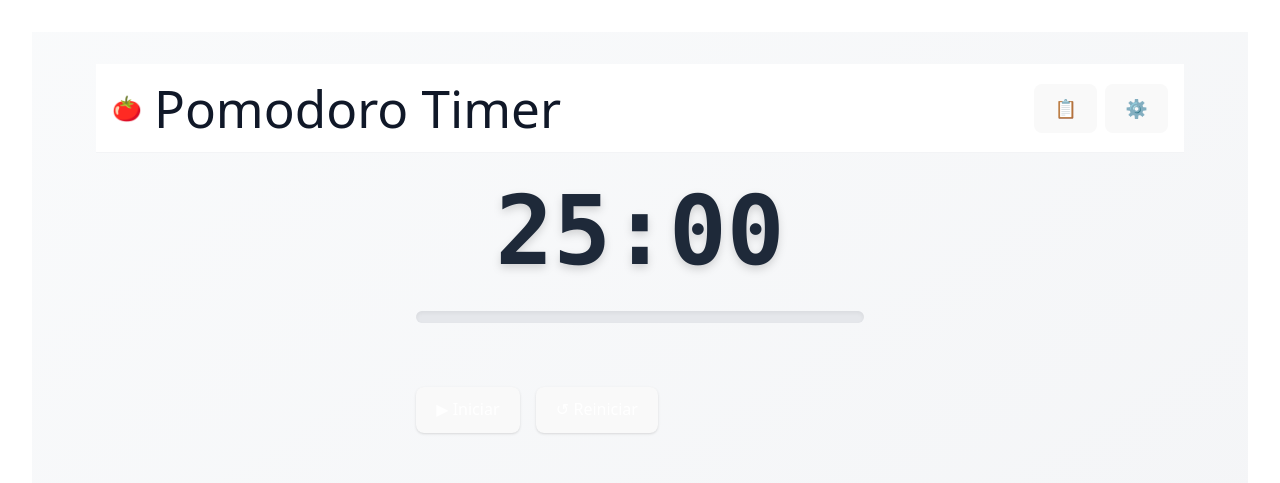
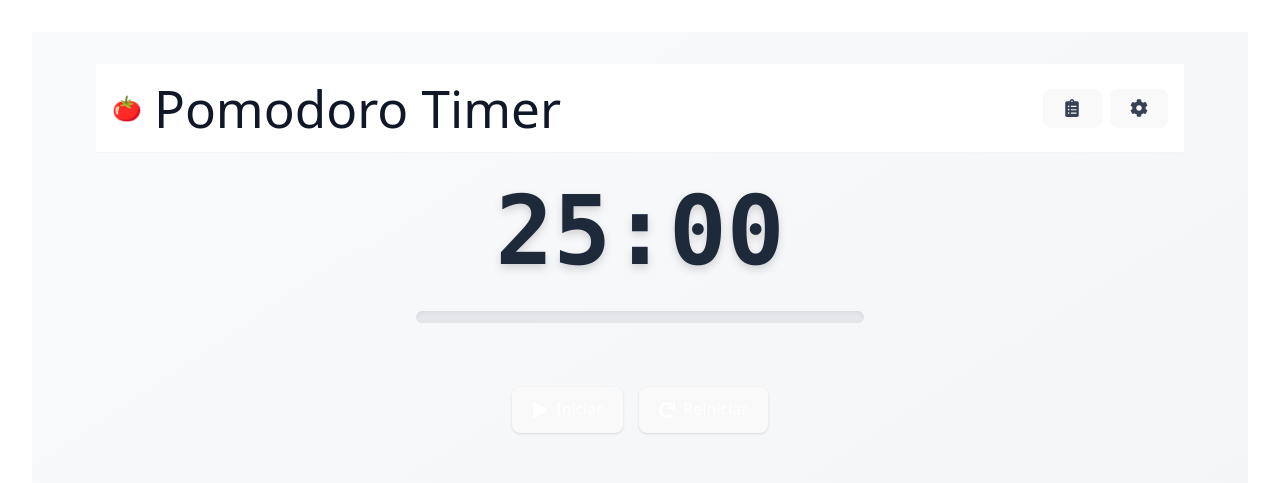
Before and after one commit to WildoFari/Pomodoro-App, a React (Vite) app: page / in a window 1280 px wide. Shown: the top 483 px of the page. Built offline with nearby package versions, Linux system fonts and the light colour scheme.

Commit message:
Install react icons

```diff
--- a/package.json
+++ b/package.json
@@ -13,6 +13,7 @@
     "@tailwindcss/vite": "^4.1.11",
     "react": "^19.1.0",
     "react-dom": "^19.1.0",
+    "react-icons": "^5.5.0",
     "tailwindcss": "^4.1.11"
   },
   "devDependencies": {
--- a/src/components/PomodoroTimer.jsx
+++ b/src/components/PomodoroTimer.jsx
@@ -1,4 +1,12 @@
 import React, { useState } from 'react';
+import {
+  FaPlay,
+  FaPause,
+  FaRedo,
+  FaHome,
+  FaCog,
+  FaClipboardList
+} from 'react-icons/fa';
 import useTimer from '../hooks/useTimer';
 import useTasks from '../hooks/useTasks';
 import { usePomodoroConfig } from '../context/PomodoroContext';
@@ -51,7 +59,7 @@ export default function PomodoroTimer() {
               onClick={isRunning ? pause : start}
               className="text-white hover:bg-white hover:bg-opacity-10 p-2 rounded-lg transition-all duration-200"
             >
-              <span className="text-lg">{isRunning ? '⏸' : '▶'}</span>
+              {isRunning ? <FaPause className="text-lg" /> : <FaPlay className="text-lg" />}
             </button>
 
             {/* Botón para volver al inicio */}
@@ -60,7 +68,7 @@ export default function PomodoroTimer() {
               className="text-white hover:bg-white hover:bg-opacity-10 p-2 rounded-lg transition-all duration-200"
               title="Volver al inicio"
             >
-              <span className="text-lg">⌂</span>
+              <FaHome className="text-lg" />
             </button>
           </div>
         </div>
@@ -115,15 +123,17 @@ export default function PomodoroTimer() {
             <div className="flex gap-4 justify-center">
               <button
                 onClick={isRunning ? pause : start}
-                className="bg-white bg-opacity-10 hover:bg-opacity-20 text-white px-6 py-3 rounded-lg text-lg font-medium transition-all duration-200 backdrop-blur-sm border border-white border-opacity-20"
+                className="bg-white bg-opacity-10 hover:bg-opacity-20 text-white px-6 py-3 rounded-lg text-lg font-medium transition-all duration-200 backdrop-blur-sm border border-white border-opacity-20 flex items-center gap-2"
               >
-                {isRunning ? '⏸ Pausar' : '▶ Reanudar'}
+                {isRunning ? <FaPause /> : <FaPlay />}
+                {isRunning ? 'Pausar' : 'Reanudar'}
               </button>
               <button
                 onClick={reset}
-                className="bg-white bg-opacity-10 hover:bg-opacity-20 text-white px-6 py-3 rounded-lg text-lg font-medium transition-all duration-200 backdrop-blur-sm border border-white border-opacity-20"
+                className="bg-white bg-opacity-10 hover:bg-opacity-20 text-white px-6 py-3 rounded-lg text-lg font-medium transition-all duration-200 backdrop-blur-sm border border-white border-opacity-20 flex items-center gap-2"
               >
-                ↺ Reiniciar
+                <FaRedo />
+                Reiniciar
               </button>
             </div>
           </div>
@@ -171,14 +181,14 @@ export default function PomodoroTimer() {
               }`}
               title="Tareas"
             >
-              <span className="text-lg">📋</span>
+              <FaClipboardList className="text-lg" />
             </button>
             <button
               onClick={() => setShowSettings(true)}
               className="p-2 text-gray-700 hover:text-gray-900 hover:bg-gray-50 rounded-md transition-all duration-200"
               title="Configuración"
             >
-              <span className="text-lg">⚙️</span>
+              <FaCog className="text-lg" />
             </button>
           </div>
         </div>
@@ -206,14 +216,14 @@ export default function PomodoroTimer() {
               }`}
               title="Tareas"
             >
-                <span className="text-lg">📋</span>
+              <FaClipboardList className="text-lg" />
             </button>
             <button
               onClick={() => setShowSettings(true)}
               className="p-2 text-gray-700 hover:text-gray-900 hover:bg-gray-50 rounded-md transition-all duration-200"
               title="Configuración"
             >
-                <span className="text-lg">⚙️</span>
+              <FaCog className="text-lg" />
             </button>
             </div>
           </div>
@@ -279,18 +289,20 @@ export default function PomodoroTimer() {
           </div>
 
           {/* Botones de control */}
-          <div className="flex flex-col sm:flex-row gap-3 md:gap-4 w-full max-w-xs md:max-w-sm lg:max-w-md">
+          <div className="flex flex-col sm:flex-row gap-3 md:gap-4 w-full max-w-xs md:max-w-sm lg:max-w-md justify-center">
             <button
               onClick={start}
-              className="bg-gray-900 hover:bg-gray-800 text-white px-6 md:px-8 py-3 md:py-4 rounded-lg text-base md:text-lg font-medium transition-all duration-200 shadow-sm hover:shadow-md"
+              className="bg-gray-900 hover:bg-gray-800 text-white px-6 md:px-8 py-3 md:py-4 rounded-lg text-base md:text-lg font-medium transition-all duration-200 shadow-sm hover:shadow-md flex items-center gap-2"
             >
-              ▶ Iniciar
+              <FaPlay />
+              Iniciar
             </button>
             <button
               onClick={reset}
-              className="bg-gray-600 hover:bg-gray-500 text-white px-6 md:px-8 py-3 md:py-4 rounded-lg text-base md:text-lg font-medium transition-all duration-200 shadow-sm hover:shadow-md"
+              className="bg-gray-600 hover:bg-gray-500 text-white px-6 md:px-8 py-3 md:py-4 rounded-lg text-base md:text-lg font-medium transition-all duration-200 shadow-sm hover:shadow-md flex items-center gap-2"
             >
-              ↺ Reiniciar
+              <FaRedo />
+              Reiniciar
             </button>
           </div>
 
```
Also changed, not shown: 1 other file (tests, documents, lock files or other folders). Lines whose indentation alone changed are shown as unchanged.
